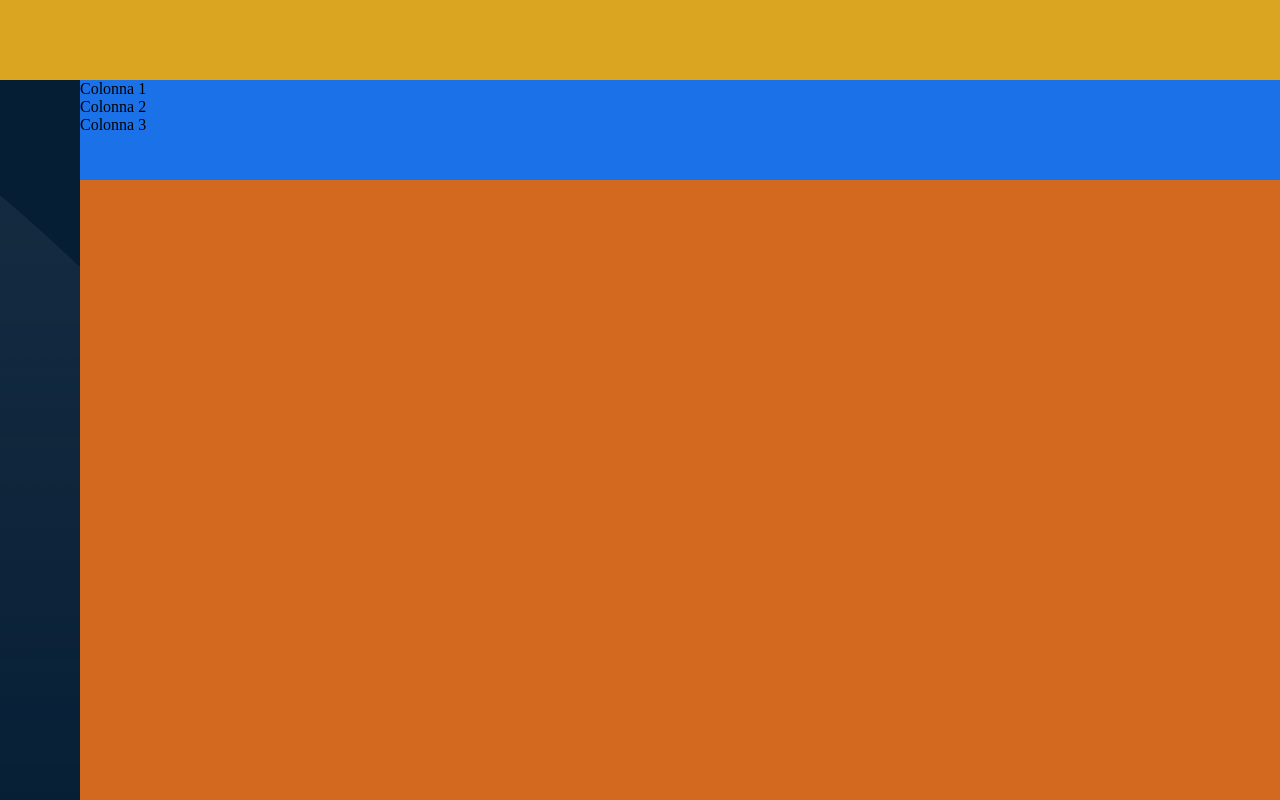
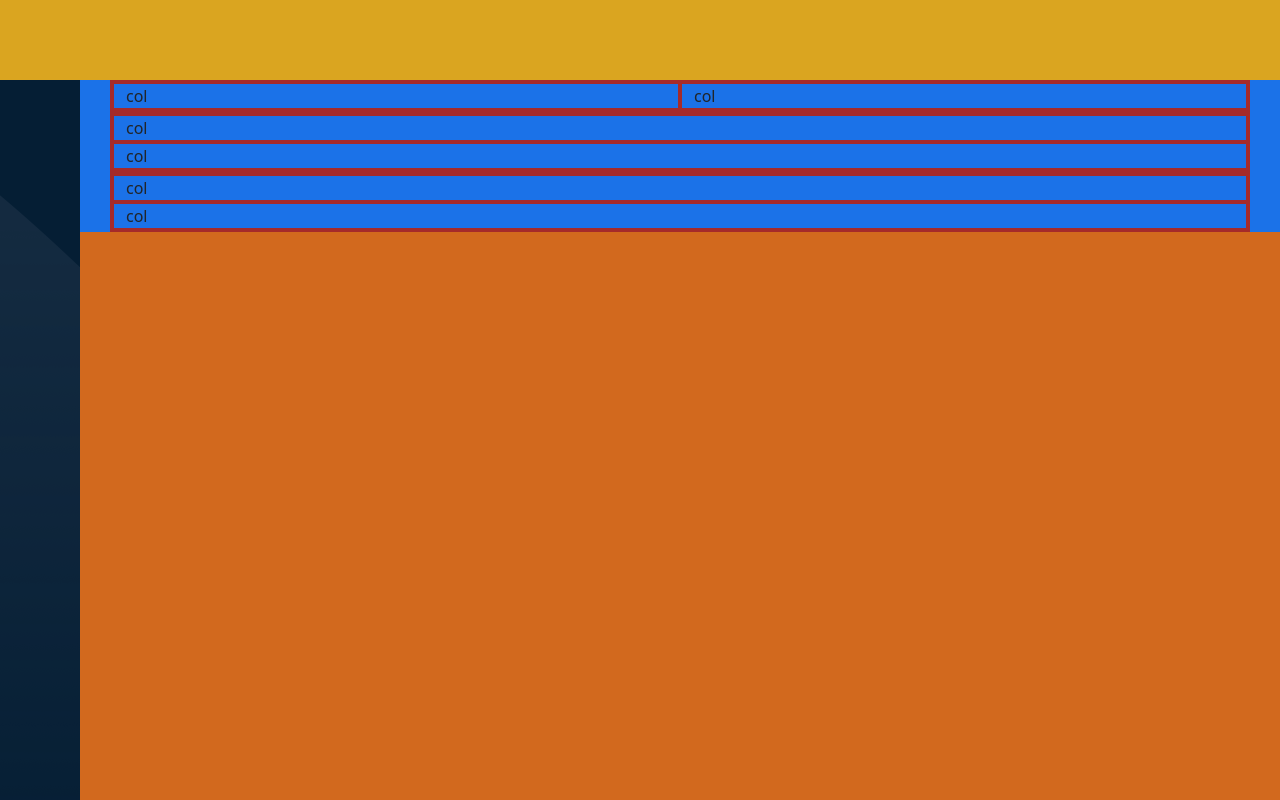
Before and after one commit to SantiGalvan/html-css-bootstrap-dashboard, a plain HTML site: page index.html in a window 1280 px wide. Drawn offline with nearby package versions, Linux system fonts and the light colour scheme.

Commit message:
fixed jumbotron col & added bootstrap link

```diff
--- a/index.html
+++ b/index.html
@@ -5,6 +5,10 @@
     <meta charset="UTF-8">
     <meta name="viewport" content="width=device-width, initial-scale=1.0">
     <title>Bootstrap Dashboard</title>
+
+    <!-- Bootstrap -->
+    <link href="https://cdn.jsdelivr.net/npm/bootstrap@5.3.2/dist/css/bootstrap.min.css" rel="stylesheet"
+        integrity="sha384-T3c6CoIi6uLrA9TneNEoa7RxnatzjcDSCmG1MXxSR1GAsXEV/Dwwykc2MPK8M2HN" crossorigin="anonymous">
 
     <!-- Stylesheet -->
     <link rel="stylesheet" href="css/style.css">
@@ -29,18 +33,26 @@
                 <!-- Jumbotron -->
                 <section id="jumbotron">
                     <div class="container">
-                        <div class="row">
-                            <div class="col-md-4">
-                                <p>Colonna 1</p>
+                        <div class="row row-cols-1">
+                            <div class="col">
+                                <div class="row">
+                                    <div class="col">col</div>
+                                    <div class="col">col</div>
+                                </div>
                             </div>
-                            <div class="col-md-4">
-                                <p>Colonna 2</p>
+                            <div class="col">
+                                <div class="row row-cols-1">
+                                    <div class="col">col</div>
+                                    <div class="col">col</div>
+                                </div>
                             </div>
-                            <div class="col-md-4">
-                                <p>Colonna 3</p>
+                            <div class="col">
+                                <div class="row row-cols-1">
+                                    <div class="col">col</div>
+                                    <div class="col">col</div>
+                                </div>
                             </div>
                         </div>
-                    </div>
                 </section>
 
                 <!-- Section Graphs -->
```
